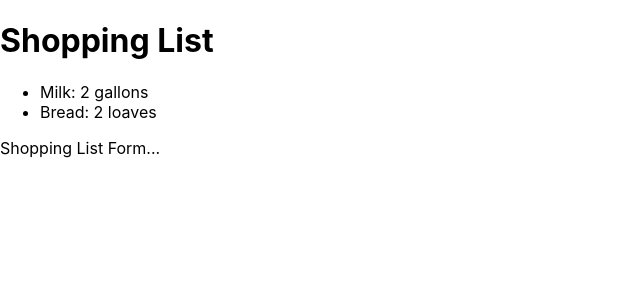
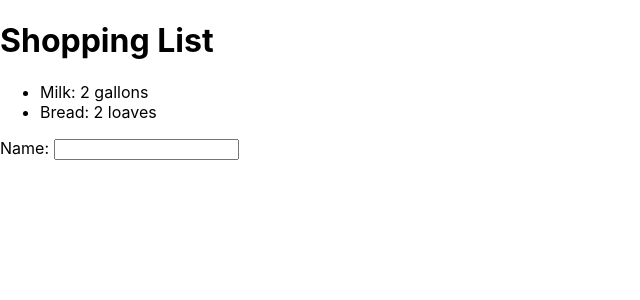
Before and after one commit to super8989/React_shopping_list, a React (Create React App) app: page / in a window 1280 px wide. Shown: the top 300 px of the page, without its empty margins (0-640 px from the left). Built offline with nearby package versions, Linux system fonts and the light colour scheme.

Commit message:
added in state to ShoppingListForm and input field

```diff
--- a/src/ShoppingListForm.js
+++ b/src/ShoppingListForm.js
@@ -1,8 +1,23 @@
 import React, { Component } from "react";
 
 class ShoppingListForm extends Component {
+	constructor(props) {
+		super(props);
+		this.state = { name: "", qty: "" };
+	}
+
 	render() {
-		return <div>Shopping List Form...</div>;
+		return (
+			<form>
+				<label>Name: </label>
+				<input
+					id='name'
+					name='name'
+					value={this.state.name}
+					onChange={this.handleChange}
+				/>
+			</form>
+		);
 	}
 }
 
```
